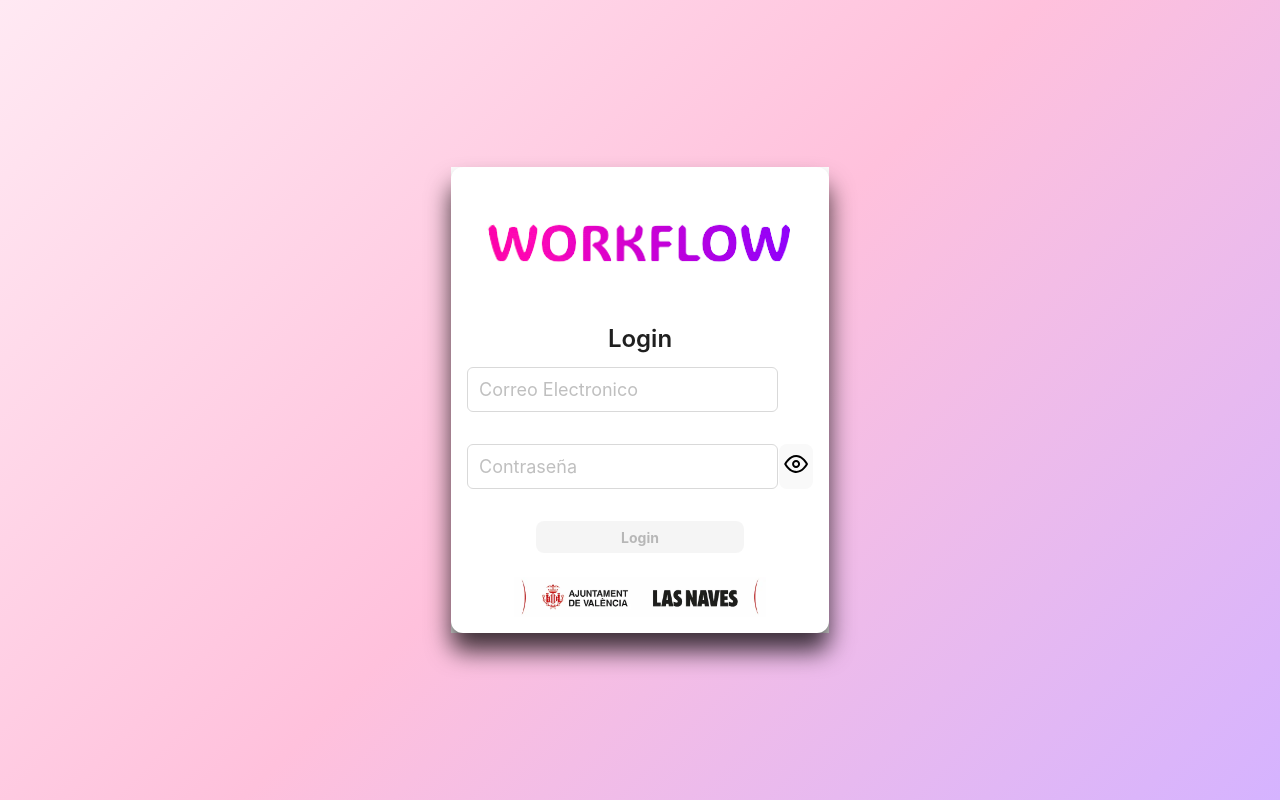
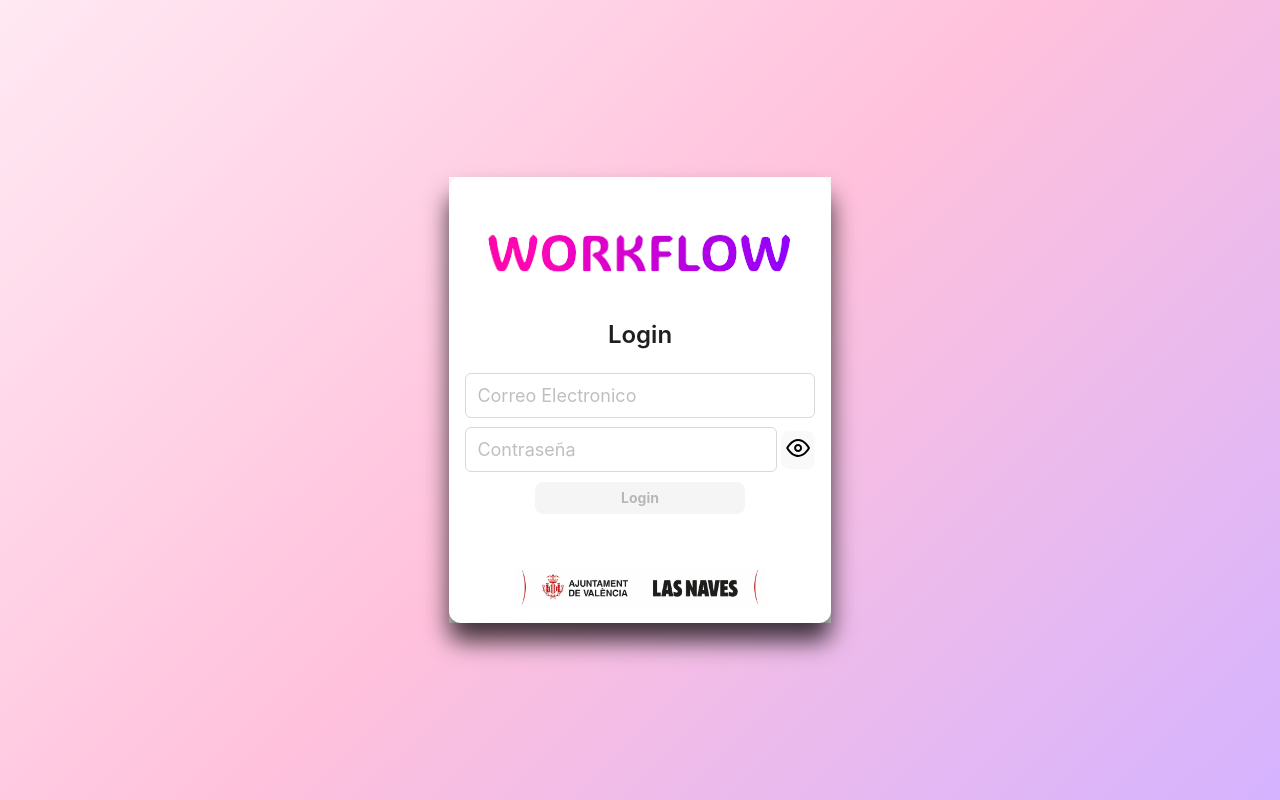
Before and after one commit to JNBarrachina/workcontrol-client, a React (Vite) app: page /login in a window 1280 px wide. Built offline with nearby package versions, Linux system fonts and the light colour scheme; no server answers.

Commit message:
Fix de estilos para el margin del layout general y login

```diff
--- a/src/components/organisms/DashboardNav/DashboardNav.scss
+++ b/src/components/organisms/DashboardNav/DashboardNav.scss
@@ -13,7 +13,7 @@
   height: 100%;
   flex-shrink: 0;
 
-  gap: 0.2rem;
+  gap: 1rem;
   padding: 1rem;
 
   background-color: white;
--- a/src/components/pages/Login/Login.jsx
+++ b/src/components/pages/Login/Login.jsx
@@ -85,9 +85,8 @@ const Login = () => {
                     <div className="login-card">
                         <img src="/src/assets/workflow.png" alt="" />
                         <Title level={3}>Login</Title>
-                        <section style={{ display: 'flex', flexDirection: 'row', justifyContent: 'space-between', alignItems: 'center', width: '100%' }}>
+                        <section className="login-input-container">
                             <Input
-                                style={{ width: '90%' }}
                                 value={email}
                                 type="text"
                                 onChange={(event) =>
@@ -97,16 +96,15 @@ const Login = () => {
                             />
                         </section>
 
-                        <section style={{ display: 'flex', flexDirection: 'row', justifyContent: 'space-between', width: '100%' }}>
+                        <section className="login-input-container">
                             <Input
-                                style={{ width: '90%' }}
                                 value={password}
                                 type={gettypeimput}
                                 onChange={(event) => setPassword(event.target.value)}
                                 placeholder="Contraseña"
                                 className="login-input"
                             />
-                            <button style={{ padding: '0', height: '2.80rem' }}>
+                            <button style={{ padding: '0' }}>
                                 <img
                                     style={{ height: '2rem' }}
                                     src={gettypeimage}
--- a/src/components/pages/Login/Login.scss
+++ b/src/components/pages/Login/Login.scss
@@ -23,18 +23,30 @@ height: 100vh;
   align-items: center;
 
   padding: 1rem;
+  gap: 0.6rem;
+
   border-radius: 12px;
   box-shadow: 0 18px 24px rgba(0, 0, 0, 0.75);
 
   text-align: center;
 }
 
+.login-input-container {
+  display: flex;
+  flex-flow: row nowrap;
+  justify-content: center;
+  align-items: center;
+
+  gap: 0.2rem;
+  width: 100%;
+}
+
 .login-input {
   width: 100%;
+
   max-width: 400px;
   height: 45px;
   font-size: large;
-  margin-bottom: 2rem;
 }
 
 .prepare-button{
--- a/src/index.css
+++ b/src/index.css
@@ -1,4 +1,5 @@
 * {
+  margin: 0;
   box-sizing: border-box;
 }
 
@@ -34,6 +35,7 @@ h1 {
   line-height: 1.1;
 }
 
+
 button {
   border-radius: 8px;
   border: 1px solid transparent;
```
